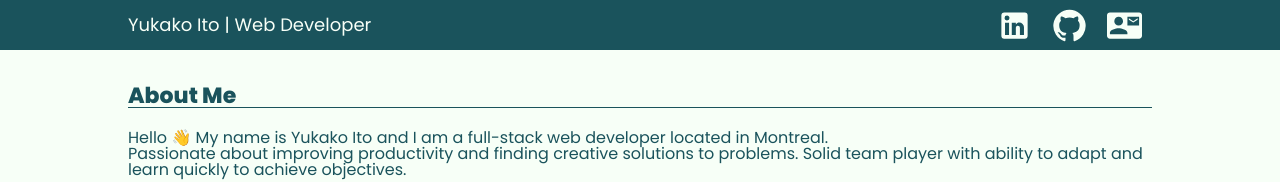
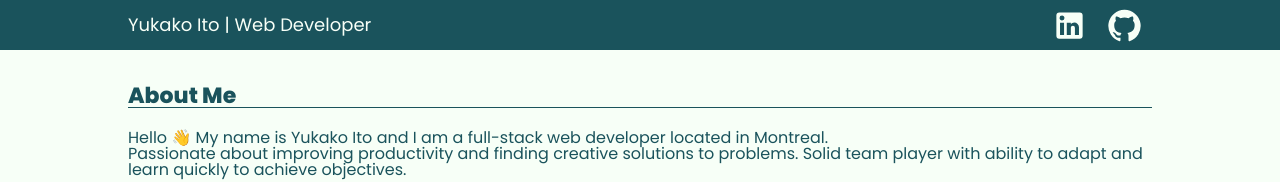
Before and after one commit to yukakoito/portfolio, a React (Create React App) app in the folder client/: page / in a window 1280 px wide. Shown: the top 182 px of the page. Built offline with nearby package versions, Linux system fonts and the light colour scheme; a web font is replaced by a local one.

Commit message:
Disabled contact form

```diff
--- a/client/src/components/Header.js
+++ b/client/src/components/Header.js
@@ -1,10 +1,12 @@
 import GitHubIcon from '@mui/icons-material/GitHub';
 import LinkedInIcon from '@mui/icons-material/LinkedIn';
-import ContactMailIcon from '@mui/icons-material/ContactMail';
+// import EmailIcon from '@mui/icons-material/Email';
 import styled from 'styled-components';
 import Button from './Button';
-import Contact from './contact/Contact';
+// import Contact from './contact/Contact';
 import { useState } from 'react';
+
+
 
 const Header = () => {
   const [isModalOpen, setIsModalOpen] = useState(false);
@@ -28,11 +30,11 @@ const Header = () => {
         <Button url={'https://github.com/yukakoito'}>
           <GitHubIcon sx={{ fontSize: fontSize }}/>
         </Button>
-        <Button onClickFunc={handleModal}>
-          <ContactMailIcon sx={{ fontSize: fontSize }}/>
-        </Button>
+        {/* <Button onClickFunc={handleModal}>
+          <EmailIcon sx={{ fontSize: fontSize }}/>
+        </Button> */}
       </IconContainer>
-      <Contact onClickFunc={handleModal} isModalOpen={isModalOpen}/>
+      {/* <Contact onClickFunc={handleModal} isModalOpen={isModalOpen}/> */}
     </Wrapper>
   )
 }
--- a/client/src/components/contact/Contact.js
+++ b/client/src/components/contact/Contact.js
@@ -25,6 +25,10 @@ const Wrapper = styled.div`
     margin: 10px 0;
     width: 100%;
     justify-content: center;
+
+    &:hover {
+      transform: scale(1);
+    }
   }
 
   .closeButton {
--- a/client/src/components/projects/projectData.js
+++ b/client/src/components/projects/projectData.js
@@ -7,7 +7,7 @@ export const projectData = [
     title: 'ZeroWasteCooking',
     description: 'This app helps people find recipes based on what they have at home to reduce food waste and facilitate meal planning. Logged in users can save recipes along with some notes, create a list of foods they have at home and a shopping list from saved recipes.',
     stack: ['JavaScript', 'React', 'Node.js', 'Express', 'MongoDB'],
-    url: 'TBD',
+    url: null,
     githubUrl: 'https://github.com/yukakoito/CB-Final-Project',
     imageUrl: ZeroWasteCookingImg,
   },
@@ -15,7 +15,7 @@ export const projectData = [
     title: 'Weather app',
     description: '',
     stack: ['Typescript', 'React'],
-    url: 'TBD',
+    url: null,
     githubUrl: 'https://github.com/yukakoito/weather_app',
     imageUrl: WeatherAppImg,
   },
```
